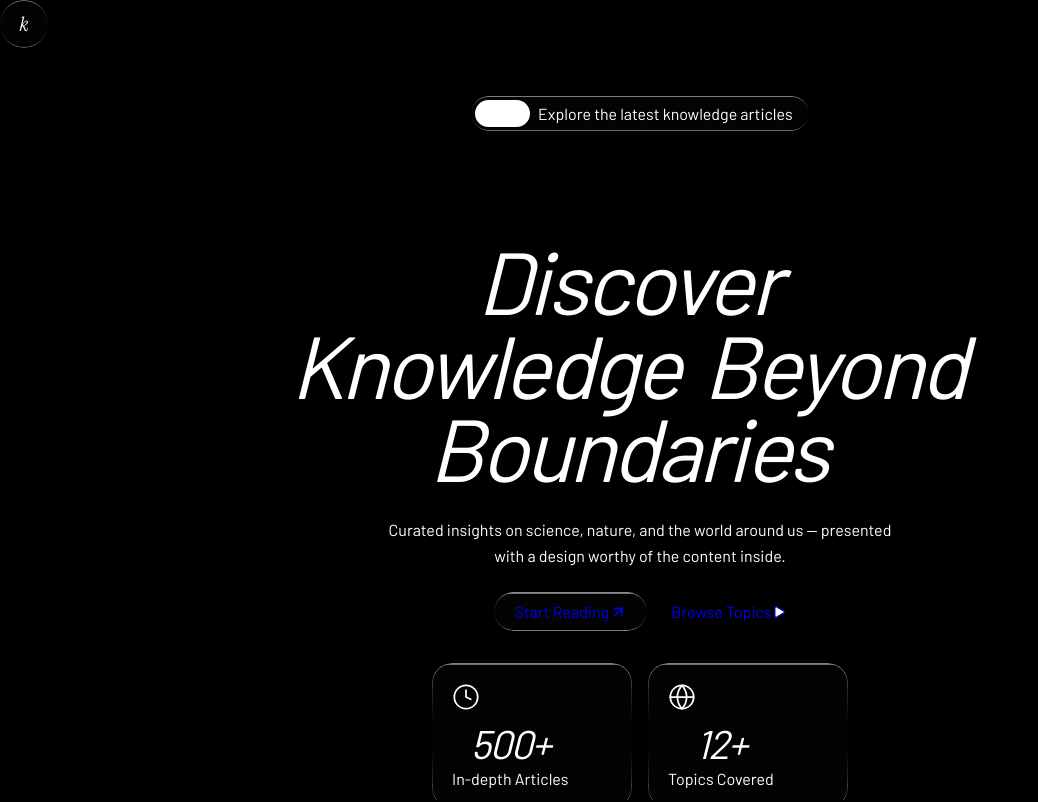
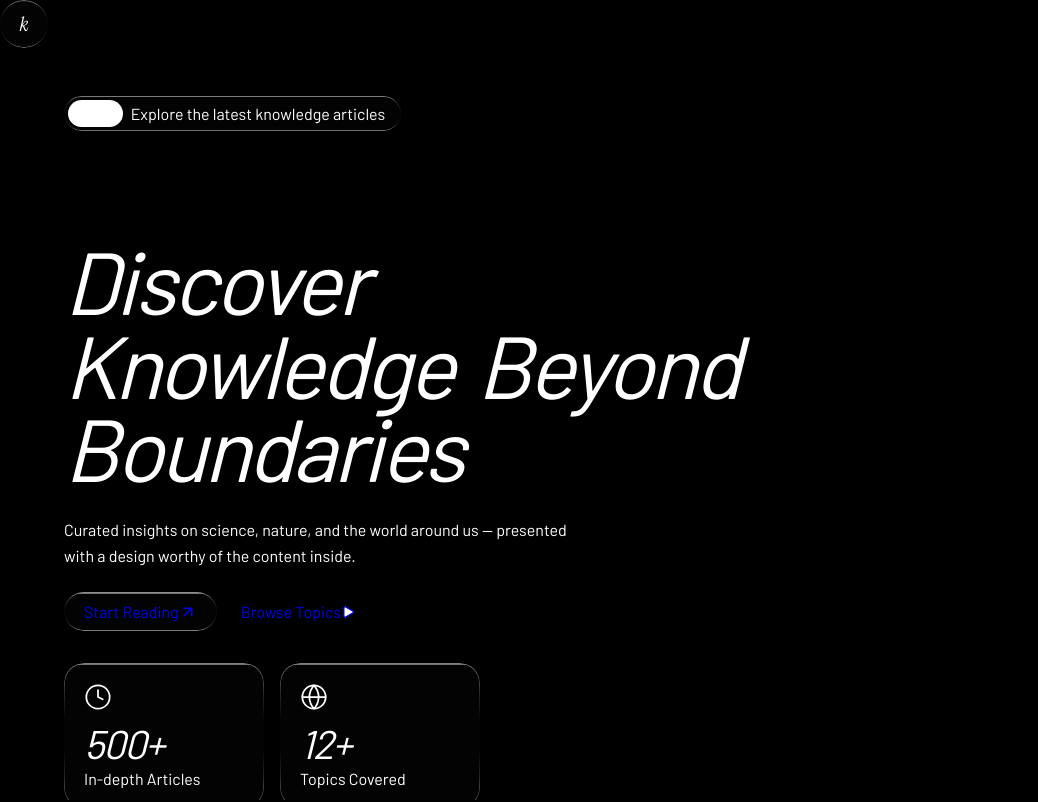
Before and after one commit to plum45/ruji, a React (Vite) app: page / in a window 1280 px wide. Shown: the top 802 px of the page, without its empty margins (0-1038 px from the left). Built offline with nearby package versions, Linux system fonts and the light colour scheme.

Commit message:
Align Hero section content to the left

```diff
--- a/src/components/Hero.tsx
+++ b/src/components/Hero.tsx
@@ -61,18 +61,18 @@ export default function Hero() {
       {/* z-10 content layer */}
       <div style={{ position: 'relative', zIndex: 10, display: 'flex', flexDirection: 'column', flex: 1 }}>
 
-        {/* Hero content — centered */}
+        {/* Hero content — left aligned */}
         <div
           style={{
             flex: 1,
             display: 'flex',
             flexDirection: 'column',
-            alignItems: 'center',
+            alignItems: 'flex-start',
             justifyContent: 'center',
             paddingTop: '6rem',
-            paddingLeft: '1rem',
-            paddingRight: '1rem',
-            textAlign: 'center',
+            paddingLeft: 'clamp(2rem, 5vw, 8rem)',
+            paddingRight: '2rem',
+            textAlign: 'left',
           }}
         >
           {/* Badge */}
@@ -102,6 +102,7 @@ export default function Hero() {
               maxWidth: '700px',
               letterSpacing: '-0.04em',
               marginBottom: '1rem',
+              justifyContent: 'flex-start',
             } as React.CSSProperties}
           />
 
@@ -137,7 +138,7 @@ export default function Hero() {
 
           {/* Stats */}
           <motion.div {...FADE_UP(1.3)}
-            style={{ display: 'flex', alignItems: 'stretch', gap: 16, marginTop: '2rem', flexWrap: 'wrap', justifyContent: 'center' }}
+            style={{ display: 'flex', alignItems: 'stretch', gap: 16, marginTop: '2rem', flexWrap: 'wrap', justifyContent: 'flex-start' }}
           >
             {STATS.map((s) => (
               <div
@@ -164,7 +165,7 @@ export default function Hero() {
 
         {/* Partners strip */}
         <motion.div {...FADE_UP(1.4)}
-          style={{ display: 'flex', flexDirection: 'column', alignItems: 'center', gap: 16, paddingBottom: '2rem' }}
+          style={{ display: 'flex', flexDirection: 'column', alignItems: 'flex-start', gap: 16, paddingBottom: '2rem', paddingLeft: 'clamp(2rem, 5vw, 8rem)', paddingRight: '2rem' }}
         >
           <div
             className="liquid-glass font-body font-medium text-white text-xs"
@@ -172,7 +173,7 @@ export default function Hero() {
           >
             Featured in top knowledge communities globally
           </div>
-          <div style={{ display: 'flex', gap: 'clamp(2rem, 4vw, 4rem)', flexWrap: 'wrap', justifyContent: 'center' }}>
+          <div style={{ display: 'flex', gap: 'clamp(2rem, 4vw, 4rem)', flexWrap: 'wrap', justifyContent: 'flex-start' }}>
             {PARTNERS.map((name) => (
               <span
                 key={name}
```
